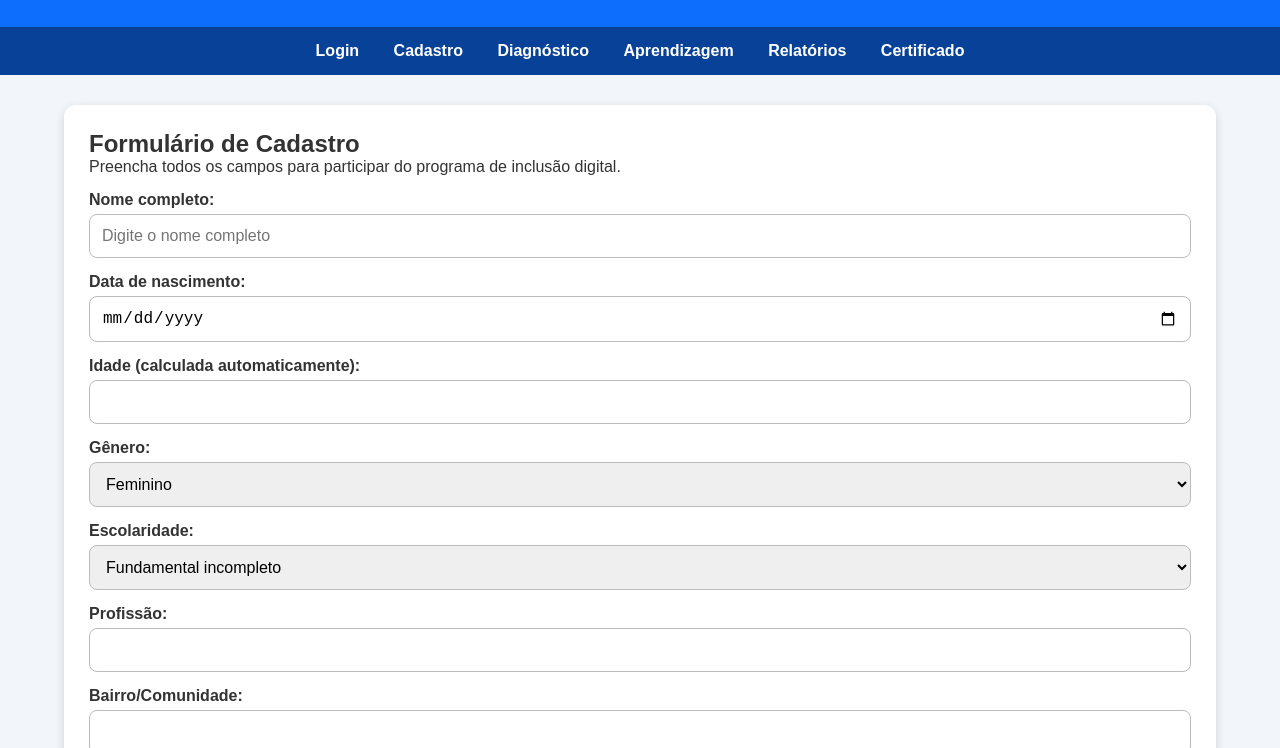
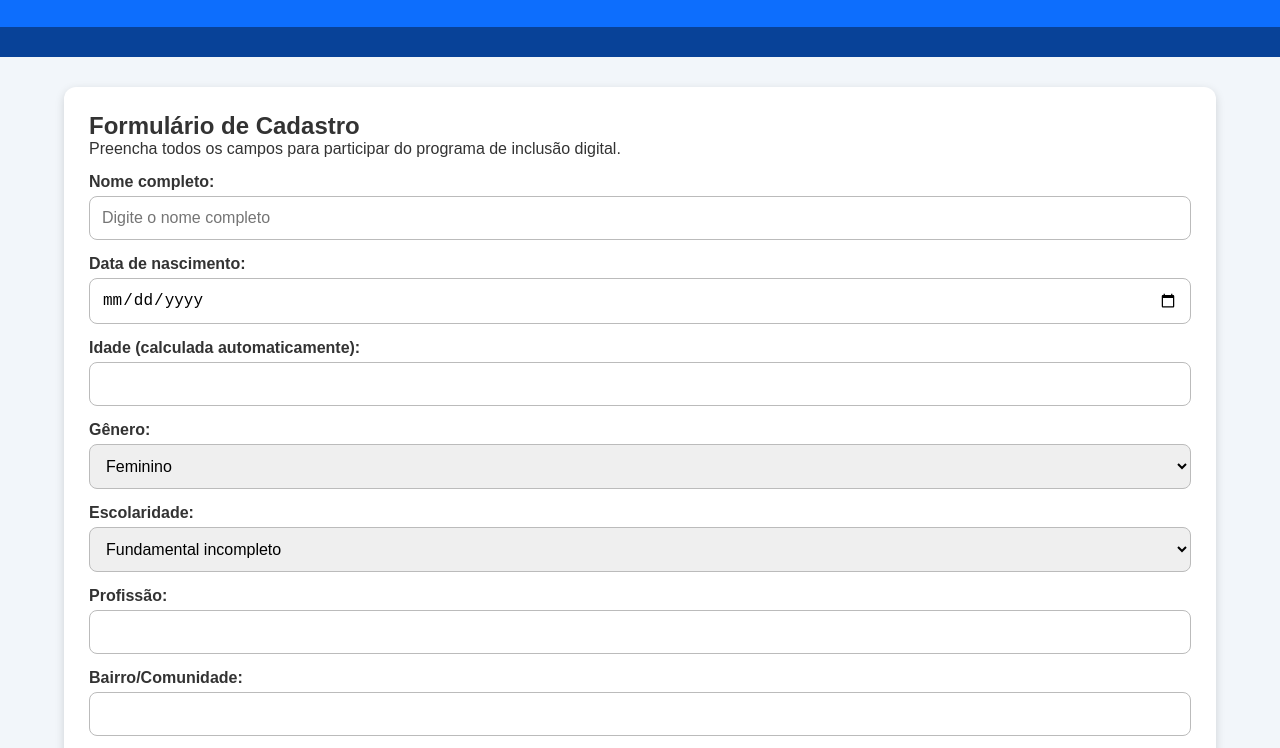
Before and after one commit to chagasaline/conectadigital, a plain HTML site: page cadastro.html in a window 1280 px wide. Shown: the part 106-854 px from the top of the page. Drawn offline with Linux system fonts and the light colour scheme.

Commit message:
Update cadastro.html

```diff
--- a/cadastro.html
+++ b/cadastro.html
@@ -14,13 +14,8 @@
     <p>Cadastro de Participantes da Comunidade</p>
 </header>
 
-<nav>
-    <a href="index.html">Login</a>
-    <a href="cadastro.html">Cadastro</a>
-    <a href="diagnostico.html">Diagnóstico</a>
-    <a href="cursos.html">Aprendizagem</a>
-    <a href="relatorios.html">Relatórios</a>
-    <a href="certificado.html">Certificado</a>
+<nav id="menuNav">
+    <!-- Menu será preenchido dinamicamente pelo script -->
 </nav>
 
 <section class="container">
```
